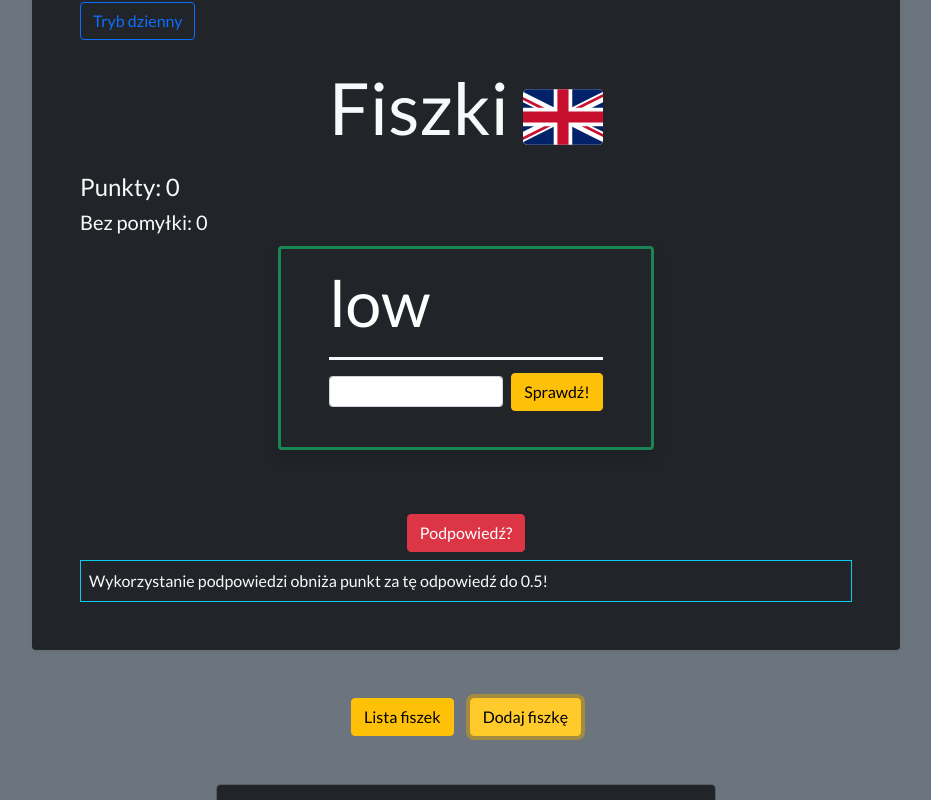
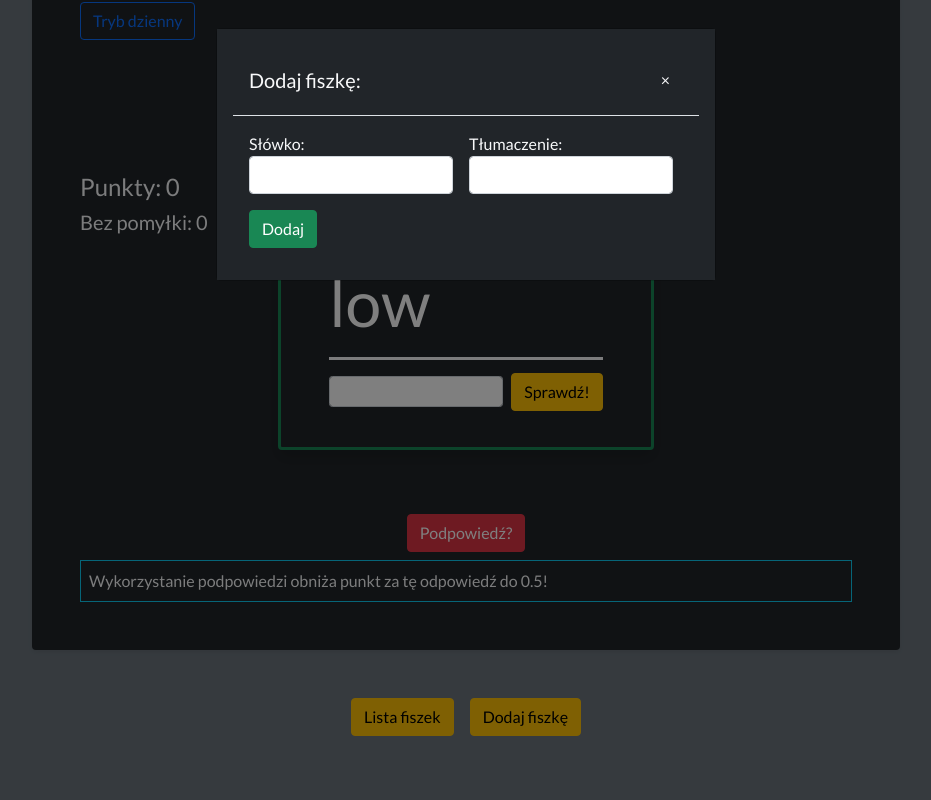
Before and after one commit to malex3334/FlashCards, a React (Create React App) app: page / in a window 1280 px wide. Both pictures are taken after a click on the button "Dodaj fiszkę". Shown: the part 110-910 px from the top of the page, without its empty margins (174-1105 px from the left). Built offline with nearby package versions, Linux system fonts and the light colour scheme; no server answers.

Commit message:
move newCard to context, styled modal, react-bootstrap instal

```diff
--- a/package.json
+++ b/package.json
@@ -6,7 +6,9 @@
     "@testing-library/jest-dom": "^5.16.4",
     "@testing-library/react": "^13.3.0",
     "@testing-library/user-event": "^13.5.0",
+    "bootstrap": "^5.1.3",
     "react": "^18.2.0",
+    "react-bootstrap": "^2.4.0",
     "react-dom": "^18.2.0",
     "react-scripts": "5.0.1",
     "web-vitals": "^2.1.4"
--- a/src/App.js
+++ b/src/App.js
@@ -1,4 +1,5 @@
-import { useState } from "react";
+import { useContext, useState } from "react";
+import { DataContext } from "./context/DataContext";
 
 import FlashCard from "./pages/FlashCard";
 import FlashCardForm from "./pages/FlashCardForm";
@@ -6,7 +7,7 @@ import FlashCardList from "./pages/FlashCardList";
 
 function App() {
   const [isOpen, setIsOpen] = useState(false);
-  const [newCard, setNewCard] = useState(false);
+  const { newCard, setNewCard } = useContext(DataContext);
 
   return (
     <div className="container p-0 p-sm-3">
@@ -34,7 +35,8 @@ function App() {
       </div>
 
       {isOpen && <FlashCardList />}
-      {newCard && <FlashCardForm setNewCard={setNewCard} />}
+
+      {newCard && <FlashCardForm />}
     </div>
   );
 }
--- a/src/context/DataContext.jsx
+++ b/src/context/DataContext.jsx
@@ -7,6 +7,7 @@ export function ThemeProvider({ children }) {
   const [data, setData] = useState(Data);
   const [dark, setDark] = useState(true);
   const [hint, setHint] = useState(false);
+  const [newCard, setNewCard] = useState(false);
   const [dictionary, setDictionary] = useState("");
   // change theme
   const handleToggleTheme = () => {
@@ -26,6 +27,8 @@ export function ThemeProvider({ children }) {
         setHint,
         dictionary,
         setDictionary,
+        newCard,
+        setNewCard,
       }}
     >
       {children}
--- a/src/index.css
+++ b/src/index.css
@@ -35,3 +35,13 @@ body {
     max-width: 900px;
   }
 }
+
+.myModal {
+  position: absolute;
+  width: 100%;
+  height: 100%;
+  top: 0;
+  left: 0;
+  background-color: red;
+  backdrop-filter: blur(2px);
+}
--- a/src/pages/FlashCardForm.jsx
+++ b/src/pages/FlashCardForm.jsx
@@ -1,10 +1,11 @@
 import React, { useContext, useRef, useState } from "react";
 import { DataContext } from "../context/DataContext";
+import { Modal } from "react-bootstrap";
 // import Data from "../data/data.json";
 
-export default function FlashCardForm({ setNewCard }) {
+export default function FlashCardForm() {
   const inputRef = useRef();
-  const { data, setData, dark } = useContext(DataContext);
+  const { data, setData, dark, newCard, setNewCard } = useContext(DataContext);
   // const [data, setData] = useState(Data);
   const [english, setEnglish] = useState("");
   const [polish, setPolish] = useState("");
@@ -20,8 +21,9 @@ export default function FlashCardForm({ setNewCard }) {
   };
 
   return (
+    <Modal show={newCard} onHide={() => setNewCard(false)}>
       <div
-      className={`mx-auto modal-dialog modal-content ${
+        className={`mx-auto modal-body  ${
           dark ? "text-light bg-dark" : "text-dark bg-light"
         }`}
       >
@@ -65,5 +67,6 @@ export default function FlashCardForm({ setNewCard }) {
           </form>
         </div>
       </div>
+    </Modal>
   );
 }
```
Also changed, not shown: 1 other file (tests, documents, lock files or other folders). Lines whose indentation alone changed are shown as unchanged.
